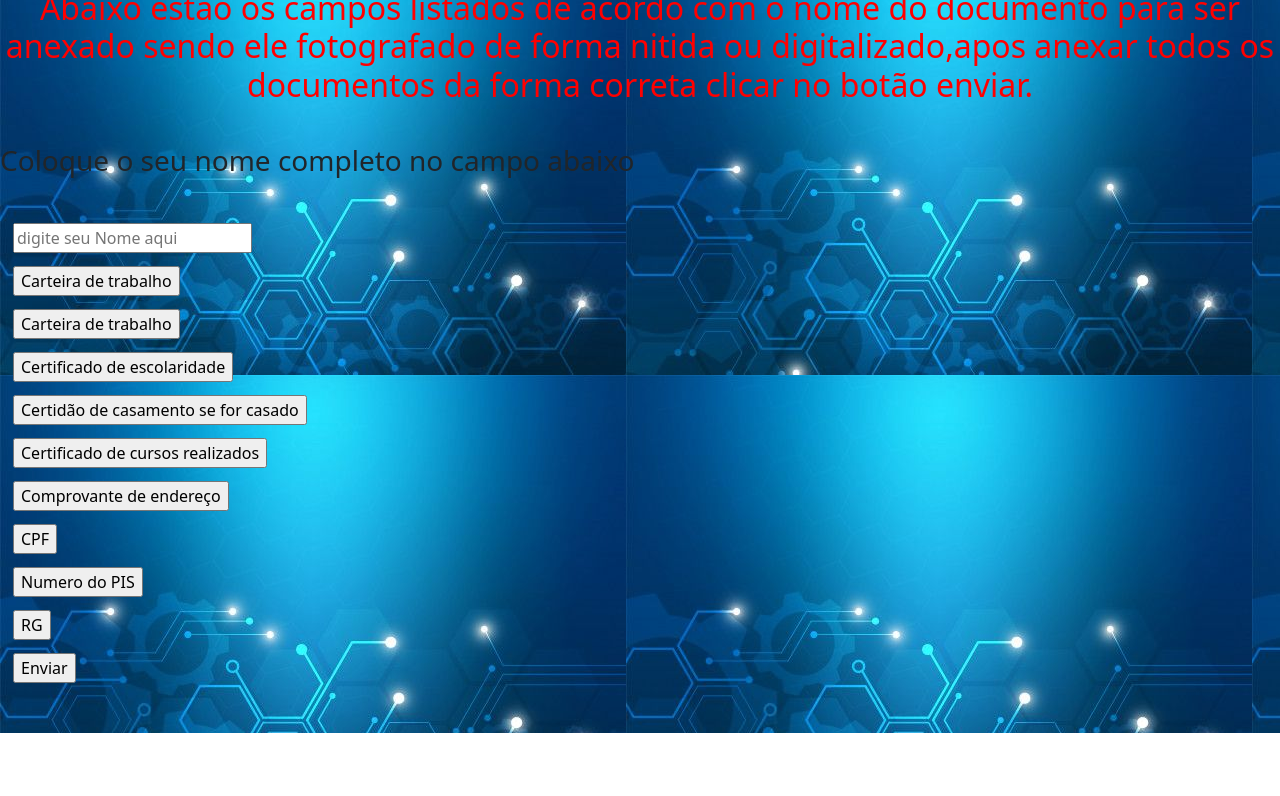
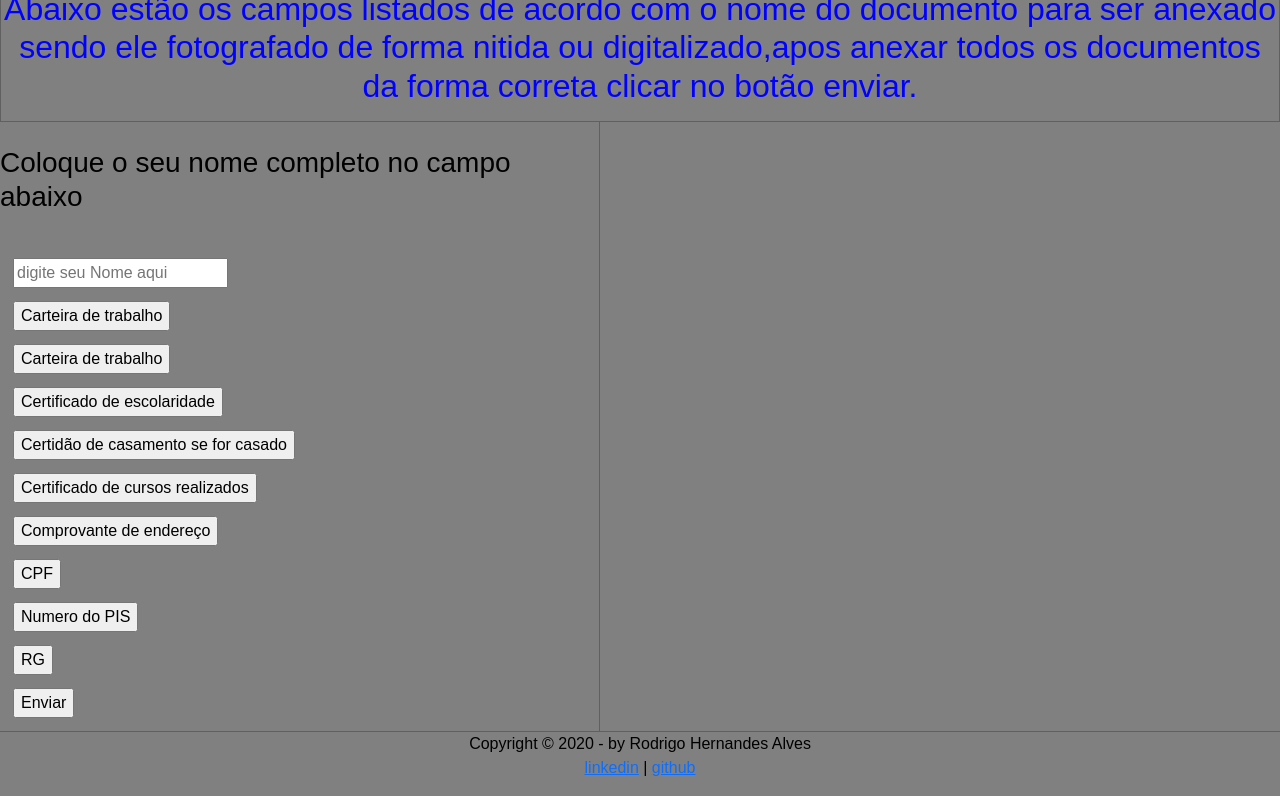
Before and after one commit to RodrigoHernandesAlves/ProjetoEstudo, a plain HTML site: page index.html in a window 1280 px wide. Shown: the part 67-863 px from the top of the page. Before the commit the page ends 800 px from the top, so only its background shows below. Drawn offline with nearby package versions, Linux system fonts and the light colour scheme.

Commit message:
atualizar

```diff
--- a/css/main.css
+++ b/css/main.css
@@ -1,3 +1,14 @@
+@charset "UTF-8";
+body {
+    font-family: Arial, sans-serif;
+    background-color: grey;
+    color: rgba(0, 0, 0, 1);
+}
+
+nav#contratado {
+    border: 1px solid #606060;
+}
+
 .titulo {
     font-size: 3rem;
     /*tamanho da fonte do titulo*/
@@ -19,12 +30,20 @@
 
 .informacao {
     text-align: center;
-    color: #FF0000;
+    color: #0000FF;
 }
 
 .digite {
     text-align: left;
     margin: 13px;
+}
+
+section#arquivos {
+    display: block;
+    width: 600px;
+    float: left;
+    border-right: 1px solid #606060;
+    padding-right: 15px;
 }
 
 .botoes-items {
@@ -40,3 +59,12 @@
     text-align: left;
     margin: 13px;
 }
+
+footer#rodape {
+    clear: both;
+    border-top: 1px solid #606060;
+}
+
+footer#rodape p {
+    text-align: center;
+}
--- a/index.html
+++ b/index.html
@@ -1,19 +1,20 @@
 <!DOCTYPE html>
-<html>
+<html lang="pt-br">
 
 <head>
+    <meta charset="UTF-8" />
     <link href="https://cdn.jsdelivr.net/npm/bootstrap@5.0.0-beta1/dist/css/bootstrap.min.css" rel="stylesheet" integrity="sha384-giJF6kkoqNQ00vy+HMDP7azOuL0xtbfIcaT9wjKHr8RbDVddVHyTfAAsrekwKmP1" crossorigin="anonymous">
     <title> T.I Loucos</title>
     <link rel="stylesheet" type="text/css" href="./css/main.css">
 
 </head>
 
-<body background="img/1.jpg" bgproperties="fixed">
-    </background>
 
+<body>
 
+    <nav id="contratado">
+        <h1 class="titulo fonte-grande sublinhado">Bem vindo a T.I loucos !</h1>
 
-    <h1 class="titulo fonte-grande sublinhado">Bem vindo a T.I loucos !</h1>
 
         <h2 class="informacao">
 
@@ -21,7 +22,9 @@
 
         </h2>
 
+    </nav>
 
+    <section id="arquivos">
         <br>
         <h3>Coloque o seu nome completo no campo abaixo </h3>
         </br>
@@ -97,13 +100,22 @@
             </form>
         </div>
 
+    </section>
+
+
 
 
 
     <script src="https://cdn.jsdelivr.net/npm/bootstrap@5.0.0-beta1/dist/js/bootstrap.bundle.min.js" integrity="sha384-ygbV9kiqUc6oa4msXn9868pTtWMgiQaeYH7/t7LECLbyPA2x65Kgf80OJFdroafW" crossorigin="anonymous"></script>
 
+    <footer id="rodape">
+
+        <p>Copyright &copy; 2020 - by Rodrigo Hernandes Alves</br>
+            <a href="http://www.linkedin.com/in/rodrigoahernandes" target="_blank">linkedin</a> |
+            <a href="https://github.com/RodrigoHernandesAlves/" target="_blank">github</a></p>
+
+    </footer>
+
 </body>
 
-<script src="js/rh.js"></script>
-
 </html>
```
Lines whose indentation alone changed are shown as unchanged.
